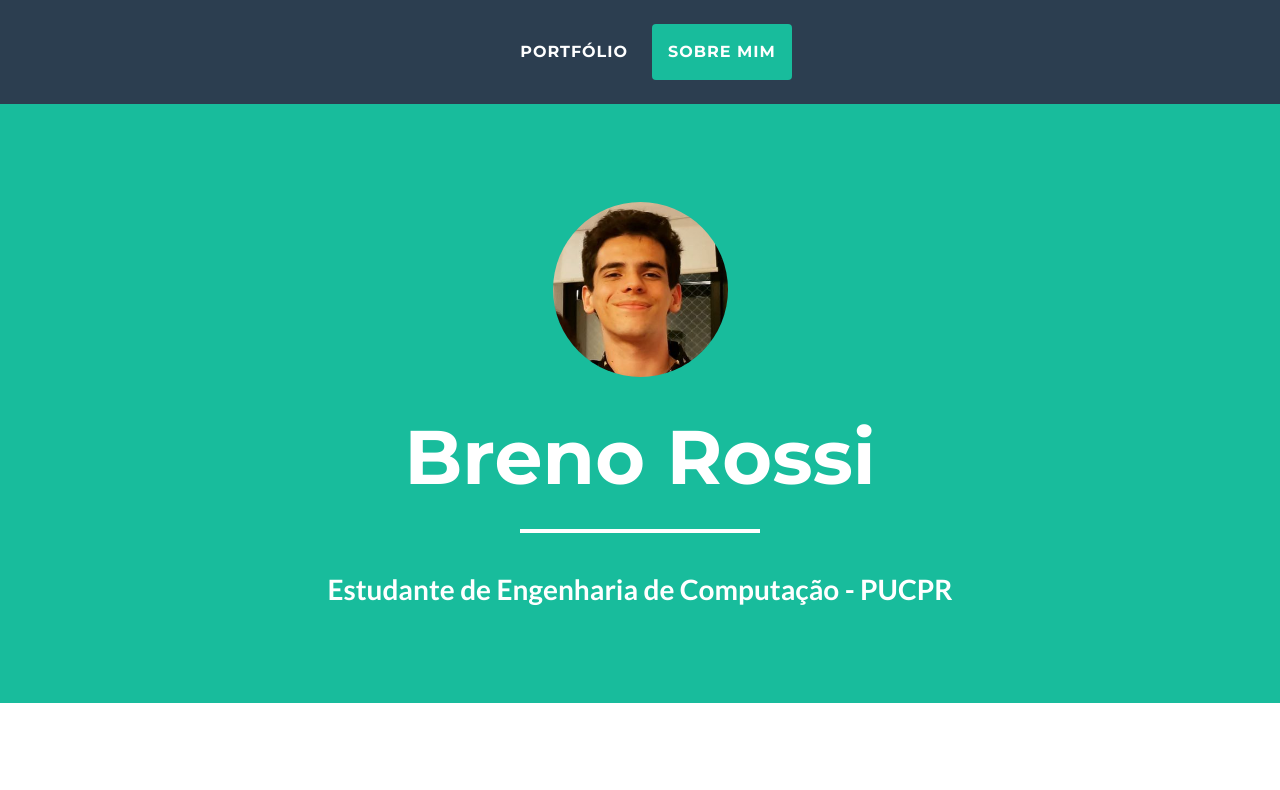
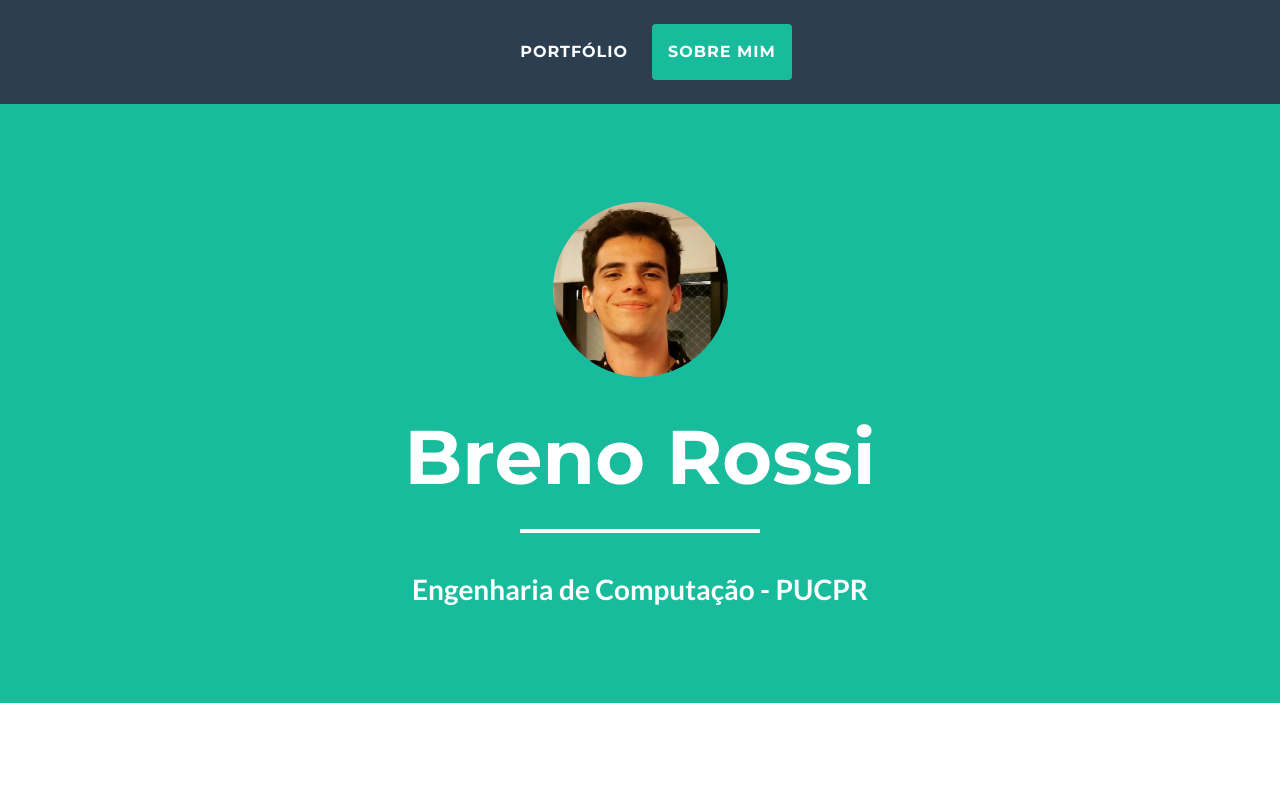
Before and after one commit to breno-rossi/web-portfolio, a plain HTML site: page index.html in a window 1280 px wide. Shown: the top 790 px of the page. Drawn offline with nearby package versions, Linux system fonts and the light colour scheme.

Commit message:
Update index.html

```diff
--- a/index.html
+++ b/index.html
@@ -27,7 +27,7 @@
         <div class="container"><img class="rounded-circle img-fluid d-block mx-auto mb-5" src="assets/img/80461576_2254250381542722_6214899943115587584_n.jpg" width="175" height="175">
             <h1 class="fw-bold">Breno Rossi</h1>
             <hr class="star-light">
-            <h2 class="font-weight-light mb-0">Estudante de Engenharia de Computação - PUCPR</h2>
+            <h2 class="font-weight-light mb-0">Engenharia de Computação - PUCPR</h2>
         </div>
     </header>
     <section id="portfolio" class="portfolio">
```
